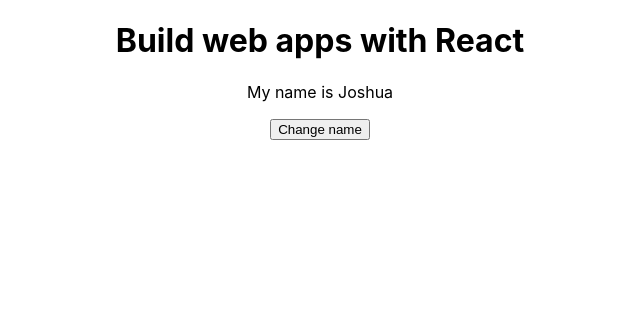
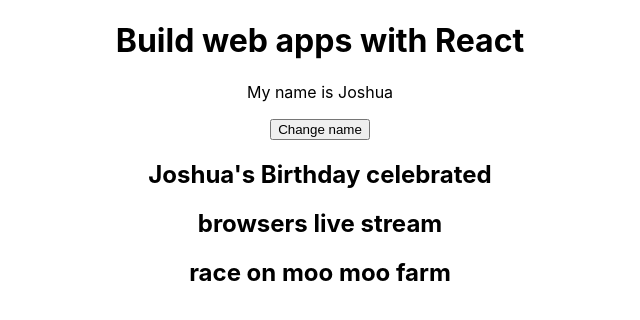
Before and after one commit to Josh-Alhassan/React-and-firebase, a React (Create React App) app in the folder my-react-app/: page / in a window 1280 px wide. Shown: the top 320 px of the page, without its empty margins (320-960 px from the left). Built offline with nearby package versions, Linux system fonts and the light colour scheme; the HTML template or start-up script is replaced by a standard one.

Commit message:
Outputting List

```diff
--- a/my-react-app/src/App.js
+++ b/my-react-app/src/App.js
@@ -3,6 +3,11 @@
 
 function App() {
   const [name, setName] = useState('Joshua');
+  const [events, setEvents] = useState([
+    {title: "Joshua's Birthday celebrated", id: 1},
+    {title: "browsers live stream", id: 2},
+    {title: "race on moo moo farm", id: 3}
+  ])
 
   const title = 'Learning React is freaking Awesome';
   const subtitle = 'This is a website for learning react.js';
@@ -15,6 +20,11 @@
       <h1>Build web apps with React</h1>
       <p>My name is {name}</p>
       <button onClick={handleClick}>Change name</button>
+      {events.map((event) => (
+        <div key={event.id}>
+          <h2>{event.title}</h2>
+        </div>
+      ))}
     </div>
   );
 }
```
Also changed, not shown: 1 other file (tests, documents, lock files or other folders).
